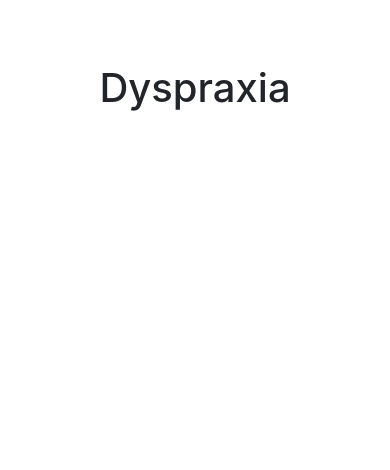
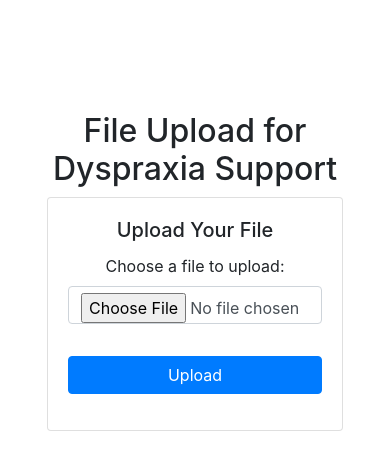
Before and after one commit to Shawarm0/HackSheffield9-Project, a Flask app: page /dyspraxia in a window 390 px wide. Shown: the part 272-742 px from the top of the page. Run offline with Flask 3, Linux system fonts and the light colour scheme.

Commit message:
Upload image file from user working correctly

```diff
--- a/templates/dyspraxia/dyspraxia.html
+++ b/templates/dyspraxia/dyspraxia.html
@@ -1,5 +1,50 @@
-{% extends "base.html"%}
+{% extends "base.html" %}
 
-{%block content%}
-    <h1>Dyspraxia</h1>
-{%endblock%}
+{% block content %}
+<div class="container mt-5">
+    <h2 class="text-center">File Upload for Dyspraxia Support</h2>
+    <div class="row justify-content-center">
+        <div class="col-md-6">
+            <div class="card">
+                <div class="card-body">
+                    <h5 class="card-title text-center">Upload Your File</h5>
+                    <form id="dyspraxia-form" method="POST" enctype="multipart/form-data">
+                        <div class="form-group">
+                            <label for="file">Choose a file to upload:</label>
+                            <input type="file" id="file" name="file" class="form-control" required>
+                        </div>
+                        <button type="submit" class="btn btn-primary mt-3 w-100">Upload</button>
+                    </form>
+                    <div id="status-message" class="mt-3 text-center"></div>
+                </div>
+            </div>
+        </div>
+    </div>
+</div>
+
+<script>
+    document.getElementById("dyspraxia-form").addEventListener("submit", async function (event) {
+        event.preventDefault(); // Prevent form from submitting normally
+        const formData = new FormData(this);
+
+        // Send the file to the Flask route via Fetch API
+        const response = await fetch("/dyspraxia", {
+            method: "POST",
+            body: formData
+        });
+
+        const statusMessage = document.getElementById("status-message");
+
+        if (response.ok) {
+            const data = await response.json(); // Parse JSON response
+            statusMessage.textContent = "File uploaded successfully!";
+            statusMessage.classList.add("text-success");
+            statusMessage.classList.remove("text-danger");
+        } else {
+            statusMessage.textContent = "Failed to upload file.";
+            statusMessage.classList.add("text-danger");
+            statusMessage.classList.remove("text-success");
+        }
+    });
+</script>
+{% endblock %}
```
